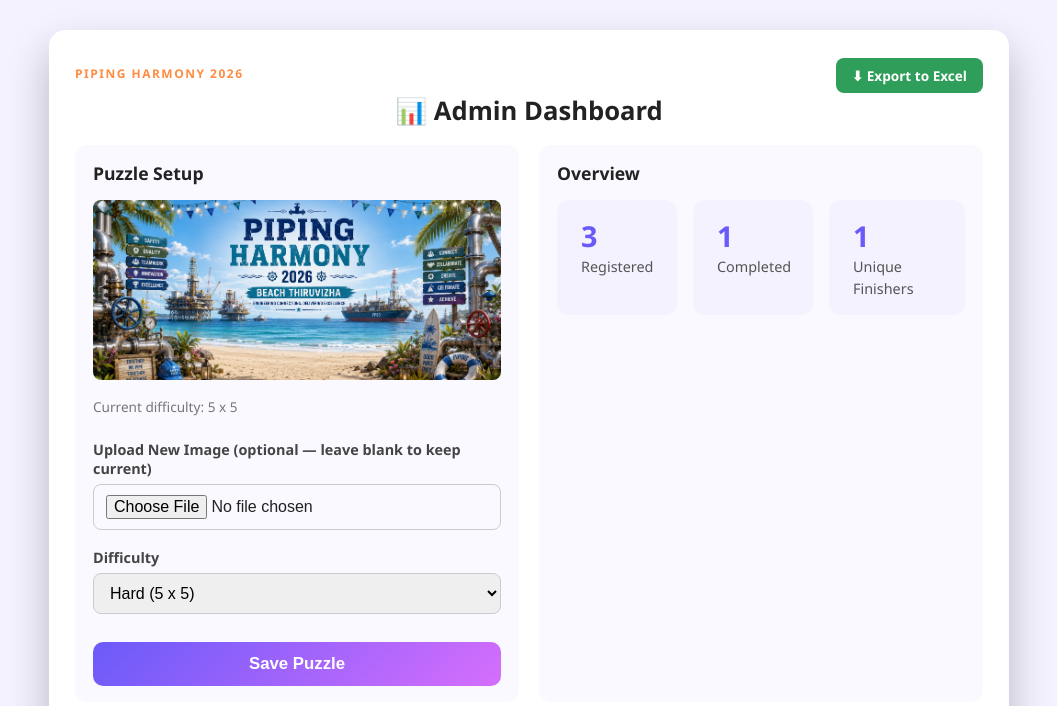
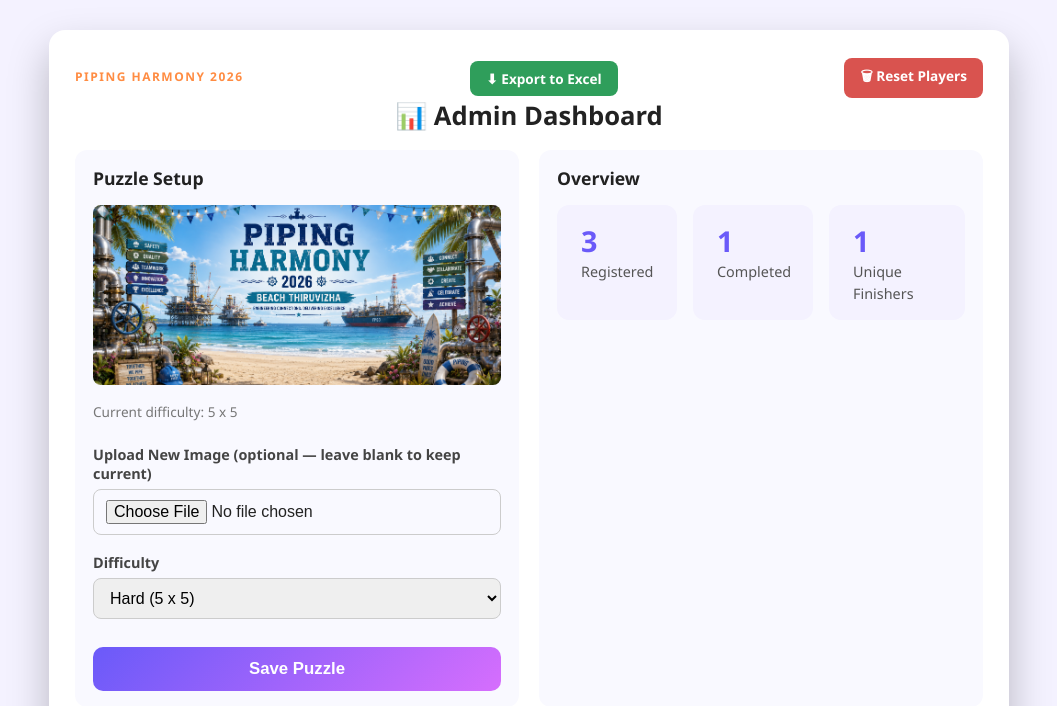
Before and after one commit to rajaprabhu75/jigsaw, a Flask app: page /admin in a window 1280 px wide. Shown: the top 706 px of the page, without its empty margins (111-1168 px from the left). Run offline with Flask 3, Linux system fonts and the light colour scheme; the visitor is signed in with stand-in values (Sample User, id 1); data comes from the database, SQL or seed files in the repository.

Commit message:
Update Jigsaw

```diff
--- a/app.py
+++ b/app.py
@@ -289,6 +289,20 @@ def admin_export():
         mimetype="application/vnd.openxmlformats-officedocument.spreadsheetml.sheet",
     )
 
+@app.route("/admin/reset-players")
+def admin_reset_players():
+    if not session.get("is_admin"):
+        return redirect(url_for("admin_login"))
+
+    conn = get_db()
+    conn.execute("DELETE FROM registrations")
+    conn.execute("DELETE FROM leaderboard")
+    conn.commit()
+    conn.close()
+
+    flash("All player registrations and leaderboard entries have been cleared.")
+    return redirect(url_for("admin"))
+
 
 @app.route("/admin", methods=["GET", "POST"])
 def admin():
--- a/static/css/style.css
+++ b/static/css/style.css
@@ -231,6 +231,27 @@ button:hover { transform: translateY(-2px); }
   transition: transform 0.15s ease;
 }
 
+.header-actions {
+  display: flex;
+  gap: 10px;
+}
+
+.reset-btn {
+  display: inline-block;
+  background: #d9534f;
+  color: #fff;
+  text-decoration: none;
+  font-weight: 600;
+  font-size: 0.85rem;
+  padding: 8px 16px;
+  border-radius: 8px;
+  transition: transform 0.15s ease;
+}
+
+.reset-btn:hover {
+  transform: translateY(-2px);
+}
+
 .export-btn:hover {
   transform: translateY(-2px);
 }
--- a/templates/admin.html
+++ b/templates/admin.html
@@ -11,6 +11,10 @@
   <div class="dashboard-header">
     <p class="eyebrow">{{ event_name }}</p>
     <a class="export-btn" href="{{ url_for('admin_export') }}">⬇ Export to Excel</a>
+    <a class="reset-btn" href="{{ url_for('admin_reset_players') }}"
+   onclick="return confirm('This will permanently delete ALL registrations and leaderboard entries. Continue?');">
+  🗑 Reset Players
+</a>
   </div>
   <h1>📊 Admin Dashboard</h1>
 
```
